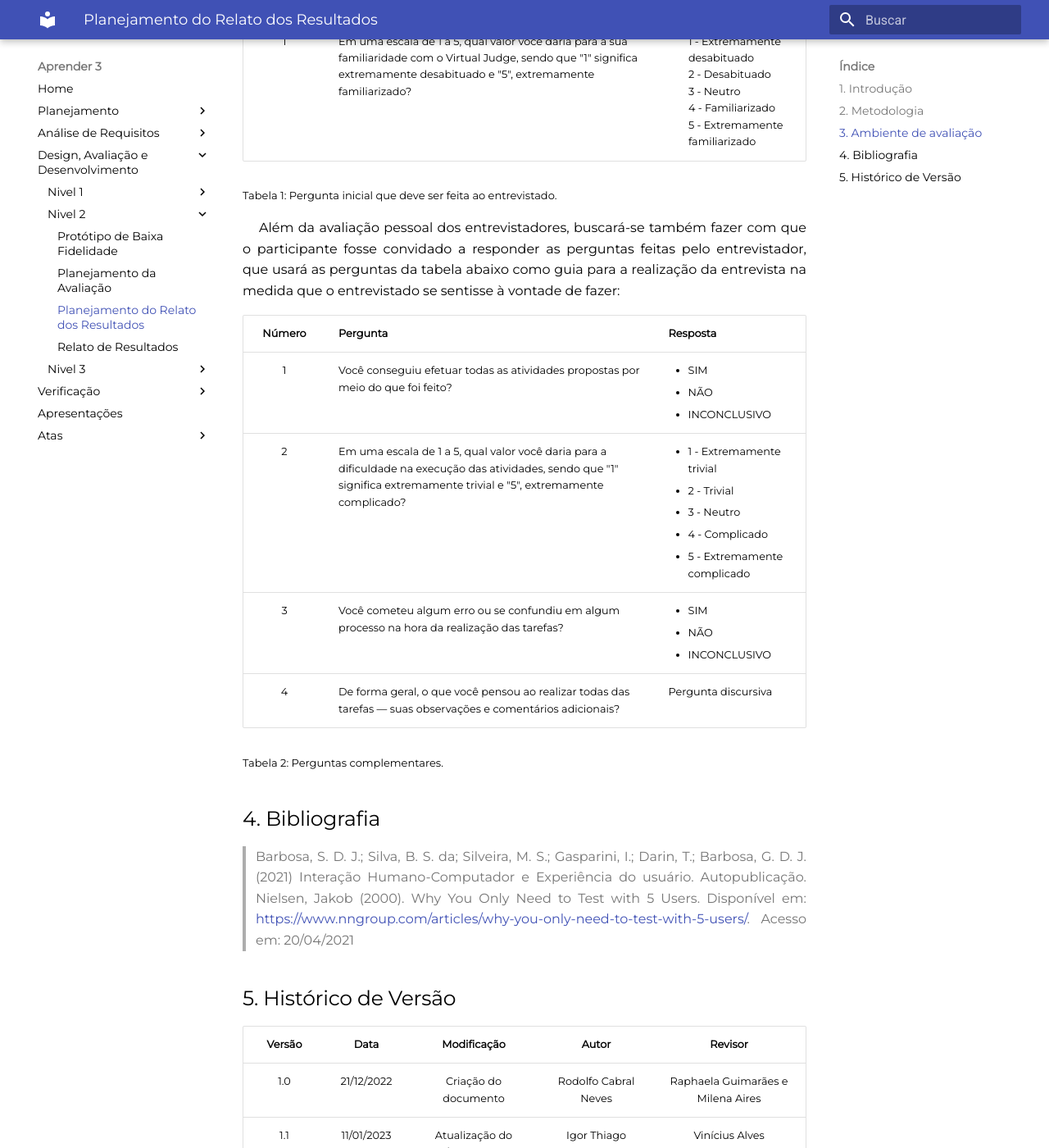
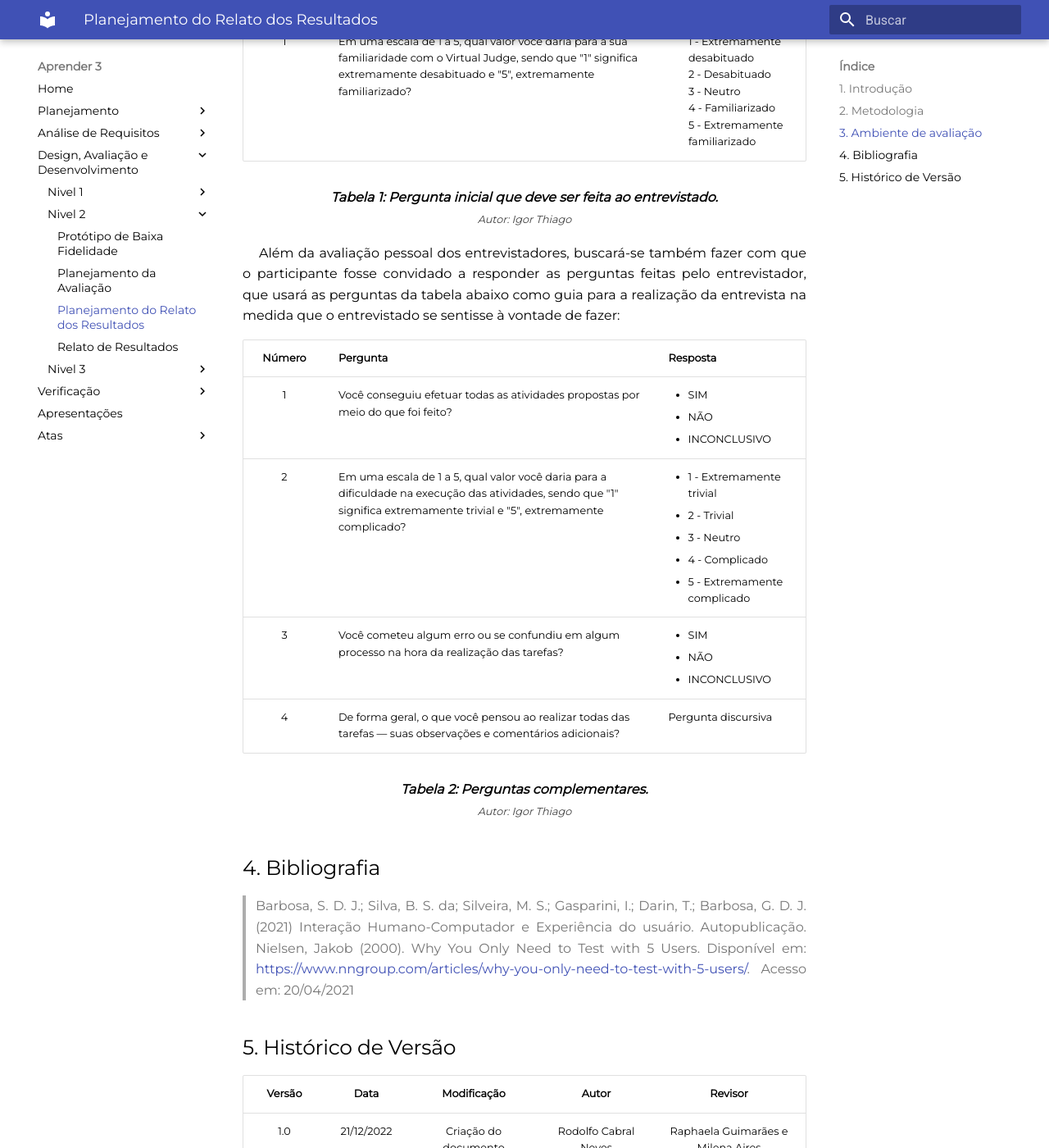
Before and after one commit to mdsreq-fga-unb/2022.2-Aprender3, an MkDocs documentation site: the page built from docs/DesignAvalDesenv/nivel2/relato_resultados_prototipo_papel.md, in a window 1280 px wide and 1400 px high, scrolled down 1048 px. Shown: the whole window at 82% size. Built offline with MkDocs 1.6.1 and Material for MkDocs 9.7.7, drawn with Linux system fonts in a browser that asks for light colours.

Commit message:
Colocando fonte nas tabelas

```diff
--- a/docs/DesignAvalDesenv/nivel2/relato_resultados_prototipo_papel.md
+++ b/docs/DesignAvalDesenv/nivel2/relato_resultados_prototipo_papel.md
@@ -25,9 +25,10 @@ Os planejamentos dos resultados estão aqui relatados seguindo o roteiro de resp
 |:--:|:---|:----|
 | 1 | Em uma escala de 1 a 5, qual valor você daria para a sua familiaridade com o Virtual Judge, sendo que "1" significa extremamente desabituado e "5", extremamente familiarizado? | 1 - Extremamente desabituado<br/>2 - Desabituado<br/>3 - Neutro<br/>4 - Familiarizado<br/>5 - Extremamente familiarizado<br/> |
 
-<center>
-<p style="font-size:13px" align='center' fonte>Tabela 1: Pergunta inicial que deve ser feita ao entrevistado.</figcaption></p>
-</center>
+<figcaption align='center'>
+    <b>Tabela 1: Pergunta inicial que deve ser feita ao entrevistado.</b>
+        <br><small>Autor: Igor Thiago</small>
+</figcaption>
 
 <p style="text-indent: 20px; text-align: justify">
 Além da avaliação pessoal dos entrevistadores, buscará-se também fazer com que o participante fosse convidado a responder as perguntas feitas pelo entrevistador, que usará as perguntas da tabela abaixo como guia para a realização da entrevista na medida que o entrevistado se sentisse à vontade de fazer:
@@ -40,9 +41,10 @@ Além da avaliação pessoal dos entrevistadores, buscará-se também fazer com
 | 3 | Você cometeu algum erro ou se confundiu em algum processo na hora da realização das tarefas? | <ul> <li> SIM</li> <li>  NÃO </li> <li> INCONCLUSIVO </li> </ul> |
 | 4 | De forma geral, o que você pensou ao realizar todas das tarefas — suas observações e comentários adicionais? | Pergunta discursiva |
 
-<center>
-<p style="font-size:13px" align='center' fonte>Tabela 2: Perguntas complementares.</figcaption></p>
-</center>
+<figcaption align='center'>
+    <b>Tabela 2: Perguntas complementares.</b>
+        <br><small>Autor: Igor Thiago</small>
+</figcaption>
 
 ## 4. Bibliografia
 
```
Also changed, not shown: docs/analise_de_requisitos/metas_de_usabilidade.md (+4 -3 lines).
